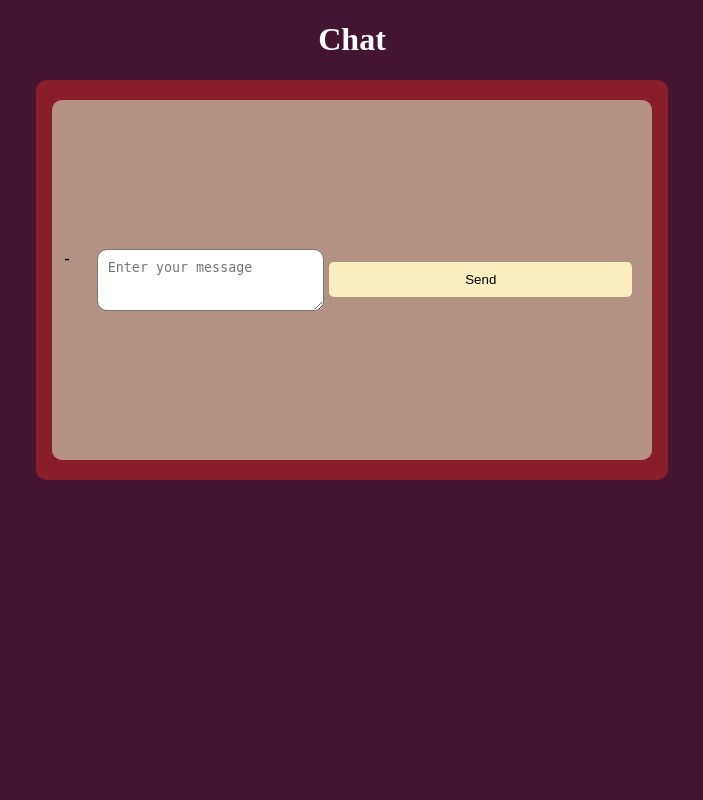
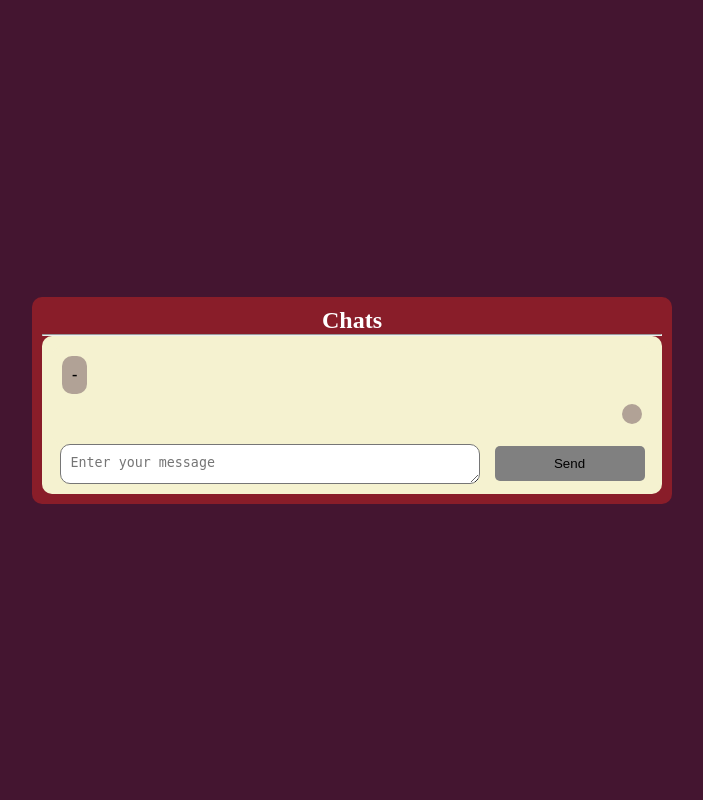
Before and after one commit to larisqueiroz/pychat, a Django app: page /room/admin in a window 1280 px wide. Shown: the whole page, without its empty margins (288-991 px from the left). Run offline with Django 5.2, Linux system fonts and the light colour scheme.

Commit message:
edit templates

```diff
--- a/pychat/chat/templates/chat.html
+++ b/pychat/chat/templates/chat.html
@@ -1,14 +1,23 @@
 <!DOCTYPE html>
 <html lang="en">
 <head>
-    <meta charset="UTF-8">
-    <center><h1 class="title">Chat</h1></center>
+    <title>Chat</title>
+    <!-- load static -->
+    {% load static %}
+    <!-- <link rel="stylesheet" href="{% static 'style.css' %}"> -->
+    <!-- link to h=css file -->
+    <script src="https://cdnjs.cloudflare.com/ajax/libs/jquery/3.6.0/jquery.min.js" integrity="sha512-894YE6QWD5I59HgZOGReFYm4dnWc1Qt5NtvYSaNcOP+u1T9qYdvdihz0PPSiiqn/+/3e7Jo4EaG7TubfWGUrMQ==" crossorigin="anonymous" referrerpolicy="no-referrer"></script>
 </head>
 <body>
-    <center>
-        <div class="chat">
-            <div class="container">
-            <div class="received">
+    <div class="parent">
+        <div class="child-2">
+            <center><h2 class="lbl">Chats</h2></center><hr>
+            <div class="chat-body-parent">
+                <div class="chat-body" id="tasks">
+                    <div class="message" id="chatContainer">
+                      <!-- received messages and displayed here -->
+
+
                                 <div class="receive">
                                     <p style="color: #000;"> {{i.message}}<strong>-{{i.sender}}</strong></p>
                                 </div>
@@ -16,62 +25,191 @@
                                 <div class="send">
                                     <p style="color: #000;">{{i.message}}</p>
                                 </div>
+
+                    <!-- end receive messages -->
                     </div>
 
-            <div class="send">
-                <form method="form">
-                    <form action="" id="message-sending" method="POST">
+                    <div class="form">
+                        <form action="" id="message-form" method="POST">
                             {% csrf_token %}
                             <textarea id="msg" cols="30" name="message" rows="10" placeholder="Enter your message" required></textarea>
-                        <button class="send" type="submit">Send</button>
-                    </form>
+                            <button class="submit" type="submit">Send</button>
                         </form>
                     </div>
                 </div>
             </div>
-        </center>
+        </div>
+    </div>
 </body>
+<script>
+    function scrollToBottom() {
+        var chatContainer = document.getElementById("chatContainer");
+        chatContainer.scrollTop = chatContainer.scrollHeight;
+    }
+
+
+</script>
 <style>
 
-
-    .chat { /* fundo vermelho */
-        background-color: #891D29;
-        height:50vh;
-        width:50%;
-        border-radius: 10px;
-        label-color: #ffffff;
-        align-items: center;
-        display: flex;
-        justify-content: center;
+* {
+    padding: 0;
+    margin: 0;
+    box-sizing: border-box;
     }
 
-    body {
+
+    .parent {
       background-color: #441530;
     }
 
-    .title{
-        color: white
+    nav {
+        display: flex;
+        justify-content: space-around;
+        align-items: center;
+        background-color: #659DBD;
+        padding: 10px;
     }
 
-    .send {
+    nav ul li {
+        list-style: none;
+        display: inline-block;
         padding: 10px;
-        border: 1px;
-        width: 100%;
-        margin: 5px;
-        border-radius: 5px;
     }
 
-    .container {
+    nav ul li:hover {
+        background-color: dodgerblue;
+        color: #fff;
+        transition: 0.8s;
+    }
+
+    nav ul li a {
+        text-decoration: none;
+        color: #fff;
+    }
+
+    .parent {
+        height: 100vh;
+        display: flex;
+        justify-content: center;
+        /* background-image: url("/static/img/bck.jpg");  */
+
+        background-position: center;
+        background-repeat: no-repeat;
+        background-size: cover;
+        align-items: center;
+        width: 100%;
+    }
+
+    .child-1 {
+        /* height: 70vh; */
+        width: 30%;
+        margin: 10px;
+        border-radius: 10px;
+
+        background-color: white;
+    }
+
+    .chat-room {
+        width: 100%;
+        /* max-height: ; */
+        border-radius: 10px;
+        display: flex;
+        align-items: center;
+        justify-content: space-around;
+        background-color: #fff;
+        border: 1px solid dodgerblue;
+    }
+
+    .profile-pic {
+        /* height: 80px; */
+        width: 15%;
+
+        border-radius: 50px;
+        background-color: #fff;
+    }
+
+    .profile-pic img {
+        width:100%;
+        height:100%;
+        border-radius: 50%;
+        object-fit: cover;
+    }
+
+    .chat-room h3 {
+        color: #000;
+    }
+
+    .chat-room h3 {
+        background-color: gray;
+        padding: 10px;
+        border-radius: 5px;
+        text-decoration: none;
+    }
+
+    .chat-room h3 a {
+        text-decoration: none;
+        color: white;
+    }
+
+
+    .child-2 {
+        /* max-height: 100vh; */
+        width: 50%;
+        margin: 10px;
+        border-radius: 10px;
+        padding: 10px;
+        background-color: #891D29;
+    }
+
+    .chat-body-parent {
         display: flex;
         justify-content: center;
         align-items: center;
-        background-color: #b39283;
-        height:45vh;
-        width:95%;
-        border-radius: 10px;
-        label-color: #ffffff;
         /* height: 60vh; */
     }
+
+    .chat-body, .message {
+        /* max-height: 100vh; */
+        width: 100%;
+        background-color: #f5f2d0;
+        border-radius: 10px;
+        display: flex;
+        padding: 10px;
+        flex-direction: column;
+    }
+
+    .message {
+        max-height: 400px;  /* Or whatever height value you see fit */
+        overflow-y: auto;
+    }
+
+    .chat-body .message .receive, .send {
+        background-color: #B1A296;
+        max-width: 400px;
+
+        border-radius: 10px;
+        padding: 10px;
+        margin-bottom: 10px;
+    }
+
+    .send:hover {
+        padding: 15px;
+        transition: 0.8s;
+    }
+
+    .receive:hover {
+        padding: 15px;
+        transition: 0.8s;
+    }
+
+    .chat-body .message .send {
+        align-self: flex-end;
+    }
+
+    .chat-body .message .receive {
+        align-self: flex-start;
+    }
+
     form {
         display: flex;
         align-items: center;
@@ -88,11 +226,23 @@ form {
     form button {
         width: 25%;
         padding: 10px;
-        background-color: #FBEEC1;
+        background-color: #808080;
         border-radius: 5px;
         border: none;
         color: #000;
     }
 
+    .lbl {
+        color: white;
+    }
+
+    @media only screen and (max-width: 600px) {
+    .child-2 {
+        width: 100%;
+    }
+
+
+}
+
 </style>
 </html>
```
Also changed, not shown: pychat/chat/templates/lobby.html (+23 -8 lines). Lines whose indentation alone changed are shown as unchanged.
